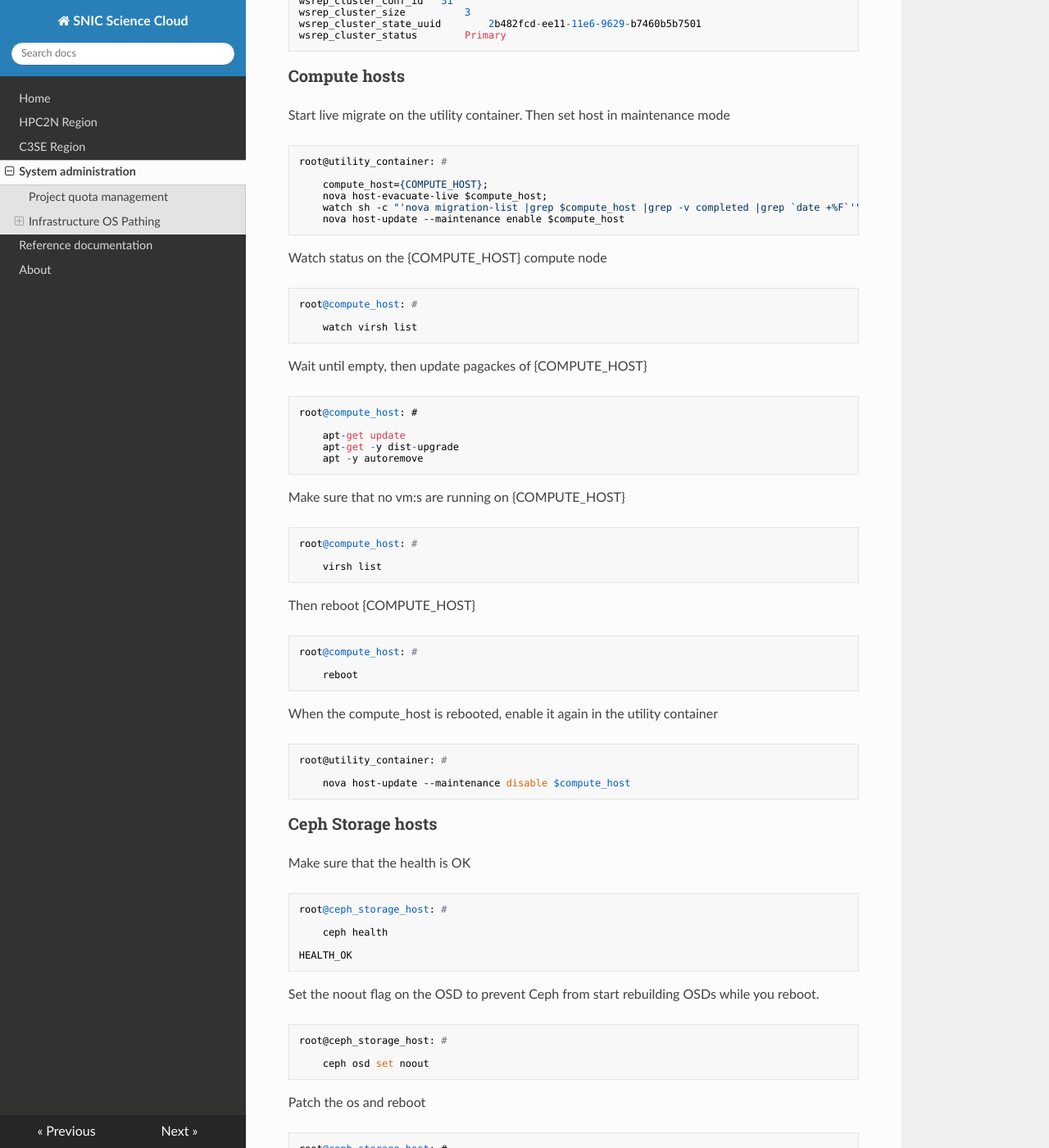
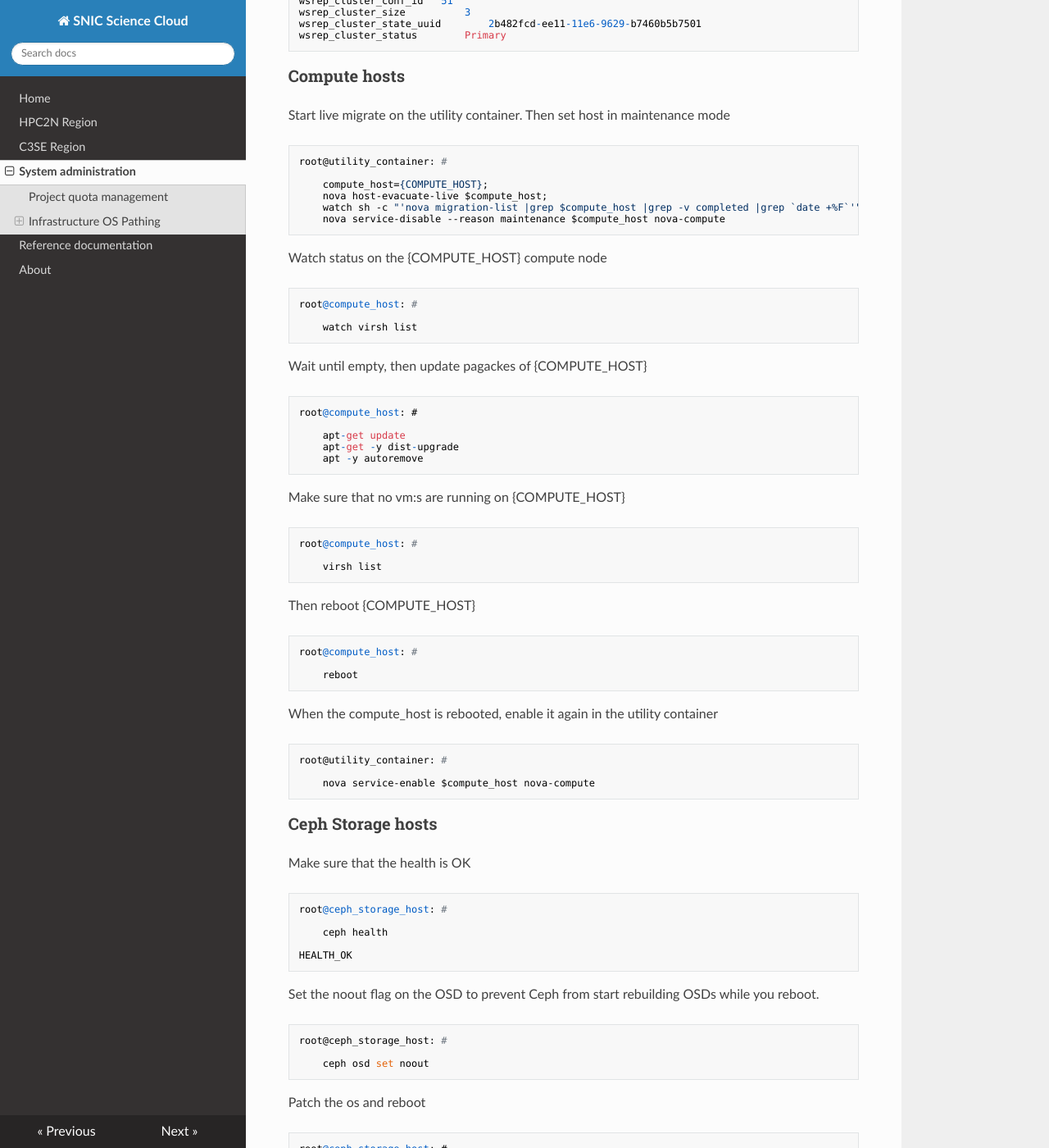
Before and after one commit to SNICScienceCloud/operators-documentation, an MkDocs documentation site: the page built from docs/sysadmin_common.md, in a window 1280 px wide and 1400 px high, scrolled down 1821 px. Shown: the whole window at 82% size. Built offline with MkDocs 1.6.1, drawn with Linux system fonts in a browser that asks for light colours; nearby versions of some CDN libraries; old or Windows-style settings are respelled for this version of MkDocs; some of the changed text lies outside the part shown.

Commit message:
Changed the way hosts are set in maintenence

```diff
--- a/docs/sysadmin_common.md
+++ b/docs/sysadmin_common.md
@@ -90,7 +90,7 @@ Start live migrate on the utility container. Then set host in maintenance mode
         compute_host={COMPUTE_HOST};
         nova host-evacuate-live $compute_host;
         watch sh -c "'nova migration-list |grep $compute_host |grep -v completed |grep `date +%F`'"
-        nova host-update --maintenance enable $compute_host
+        nova service-disable --reason maintenance $compute_host nova-compute
 
 Watch status on the {COMPUTE_HOST} compute node
 
@@ -122,7 +122,7 @@ When the compute_host is rebooted, enable it again in the utility container
 
     root@utility_container: #
 
-        nova host-update --maintenance disable $compute_host
+        nova service-enable $compute_host nova-compute
 
 ### Ceph Storage hosts
 
```
Also changed, not shown: other parts of docs/sysadmin_common.md (+1 -1 lines).
